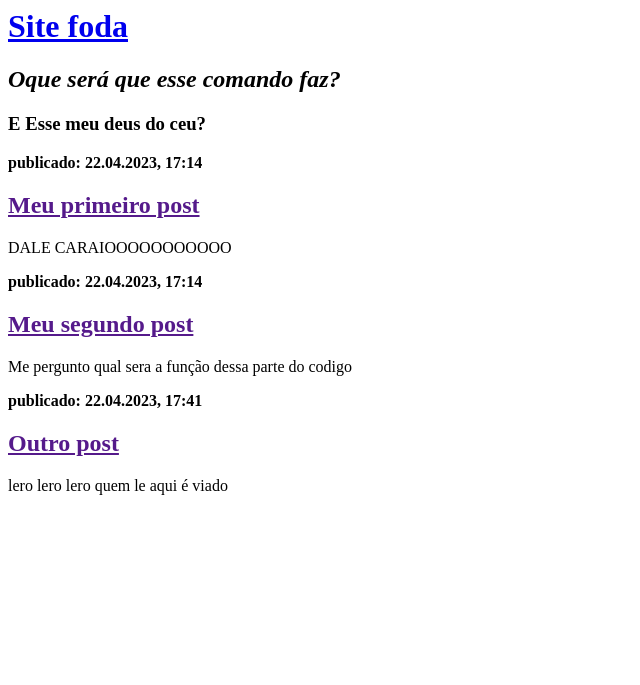
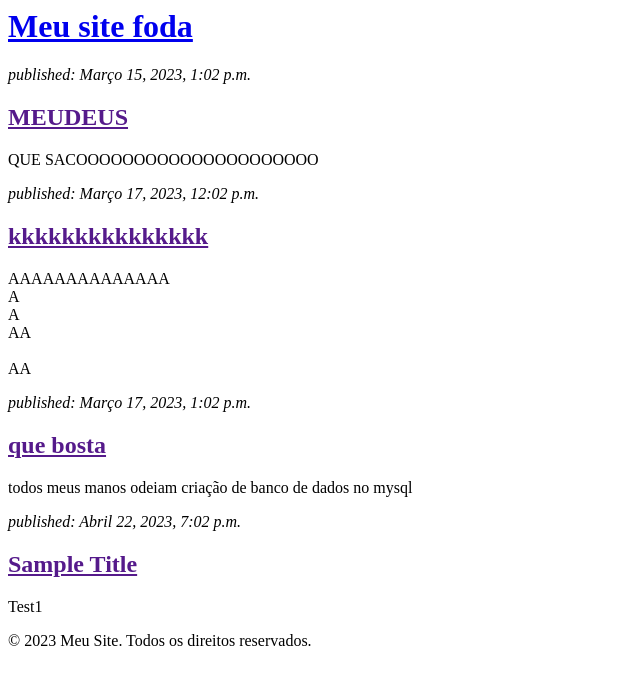
Before and after one commit to zaiodnv/my-second-blog, a Django app: page / in a window 1280 px wide. Shown: the top 685 px of the page, without its empty margins (0-640 px from the left). Run offline with Django 3.2, Linux system fonts and the light colour scheme; data comes from the database, SQL or seed files in the repository; both versions use the stored data as it was after the commit.

Commit message:
Modified templates to display posts from database

```diff
--- a/blog/templates/blog/post_list.html
+++ b/blog/templates/blog/post_list.html
@@ -1,30 +1,17 @@
-<html>
-    <head>
-        <title>Site foda</title>
-    </head>
-    <body>
-        <div>
-            <h1><a href="/">Site foda</a></h1>
-            <h2><em>Oque será que esse comando faz?</em></h2>
-        </div>
-        <div><h3>E Esse meu deus do ceu?</h3></div>
+<div>
+  <h1><a href="/">Meu site foda</a></h1>
+</div>
 
-        <div>
-            <p><strong>publicado: 22.04.2023, 17:14</strong></p>
-            <h2><a href="">Meu primeiro post</a></h2>
-            <p>DALE CARAIOOOOOOOOOOO</p>
-        </div>
+{% for post in posts %}
+  <div>
+      <p><em>published: {{ post.published_date }}</em></p>
+      <h2><a href="">{{ post.title }}</a></h2>
+      <p>{{ post.text|linebreaksbr }}</p>
+  </div>
+{% endfor %}
 
-        <div>
-            <p><strong>publicado: 22.04.2023, 17:14</strong></p>
-            <h2><a href="">Meu segundo post</a></h2>
-            <p>Me pergunto qual sera a função dessa parte do codigo</p>
-        </div>
-        <div>
-            <p><strong>publicado: 22.04.2023, 17:41</strong></p>
-        <h2><a href="">Outro post</a></h2>
-        <p>lero lero lero quem le aqui é viado</p>
-
-        </div>
-    </body>
+  <footer>
+    <p>&copy; 2023 Meu Site. Todos os direitos reservados.</p>
+  </footer>
+</body>
 </html>
--- a/blog/views.py
+++ b/blog/views.py
@@ -1,4 +1,8 @@
 from django.shortcuts import render
+from django.utils import timezone
+from .models import Post
+
 
 def post_list(request):
-    return render(request, 'blog/post_list.html', {})
+    posts = Post.objects.filter(published_date__lte=timezone.now()).order_by('published_date')
+    return render(request, 'blog/post_list.html', {'posts': posts})
```
Also changed, not shown: blog/templates/blog/post_list - Copia.html (added, +18 -0 lines), db.sqlite3.
